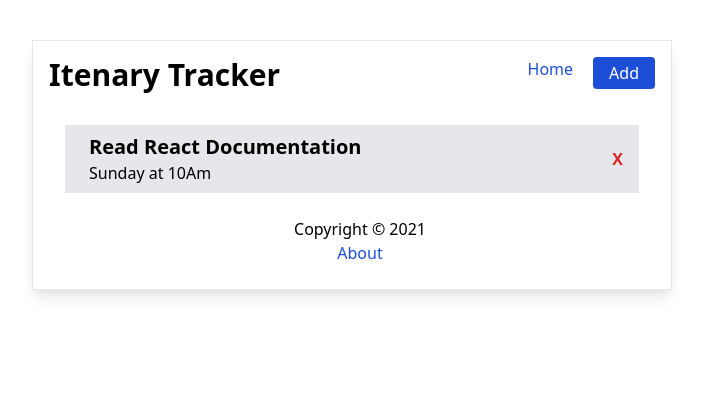
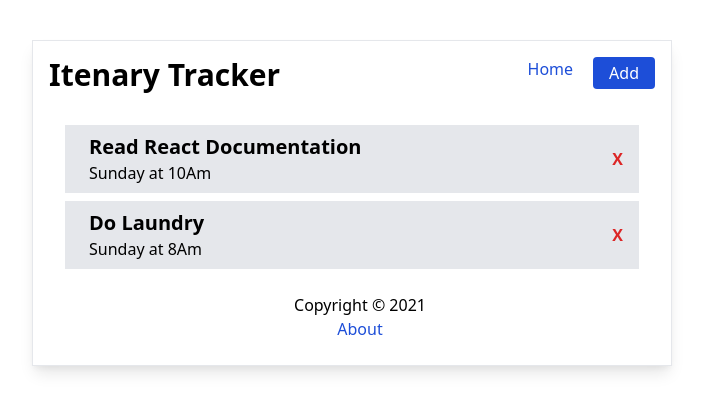
Before and after one commit to PrinceNiyonshuti/itenarytracker, a React (Create React App) app: page / in a window 1280 px wide. Shown: the top 412 px of the page, without its empty margins (288-991 px from the left). Built offline with nearby package versions, Linux system fonts and the light colour scheme.

Commit message:
added delete function

```diff
--- a/src/Components/Itenaries.js
+++ b/src/Components/Itenaries.js
@@ -5,19 +5,26 @@ import { Link } from "react-router-dom";
 
 function Itenaries(props) {
 	const { id, title, day, time } = props.itenary;
+
 	return (
 		<div>
 			<li className="flex justify-between items-center bg-gray-200 mt-2 p-2 cursor-pointer transition">
 				<div className="flex ml-2">
 					<div className="flex flex-col ml-2">
-						<Link to={`/itenary/${id}`}>
-							<h1 className="font-bold text-xl">{title}</h1>
+						<Link to={`/itenary/${title}`}>
+							<h1 className="font-semibold text-xl">{title}</h1>
 						</Link>
-						<p className="font-normal">{day} at {time}</p>
+						<p className="font-normal">
+							{day} at {time}
+						</p>
 					</div>
 				</div>
 				<div className="flex flex-col items-center">
-					<button className="text-red-600 font-bold mr-2">X</button>
+					<button
+						onClick={() => props.deleteItenary(id)}
+						className="text-red-600 font-bold mr-2">
+						X
+					</button>
 				</div>
 			</li>
 		</div>
--- a/src/Layout/Itenary.js
+++ b/src/Layout/Itenary.js
@@ -7,7 +7,8 @@ function Itenary() {
 	const { id } = useParams();
 	return (
 		<div>
-			<h3 className="font-bold text-lg mb-1 mx-5">Itenary Details - {id}</h3>
+			<h3 className="font-bold text-lg mb-1 mx-5">Itenary Details</h3>
+			{id}
 		</div>
 	);
 }
--- a/src/Layout/Main.js
+++ b/src/Layout/Main.js
@@ -12,15 +12,36 @@ function Main() {
 			description:
 				"Proin eget tortor risus. Pellentesque in ipsum id orci porta dapibus.",
 		},
+		{
+			id: 2,
+			title: "Do Laundry",
+			day: "Sunday",
+			time: "8Am",
+			description:
+				"Proin eget tortor risus. Pellentesque in ipsum id orci porta dapibus.",
+		},
 	];
 
 	const [itenaryData, setItenaryData] = useState(itenaryList);
+
+	// Remove Itenary
+
+	function deleteItenary(ItenaryId) {
+		const filteredItenaries = itenaryData.filter(
+			(itenary) => itenary.id !== ItenaryId
+		);
+		setItenaryData(filteredItenaries);
+	}
 	return (
 		<div>
 			<div className="w-full p-4">
 				<ul>
 					{itenaryData.map((itenary) => (
-						<Itenaries key={itenary.id} itenary={itenary} />
+						<Itenaries
+							key={itenary.id}
+							itenary={itenary}
+							deleteItenary={deleteItenary}
+						/>
 					))}
 				</ul>
 			</div>
```
